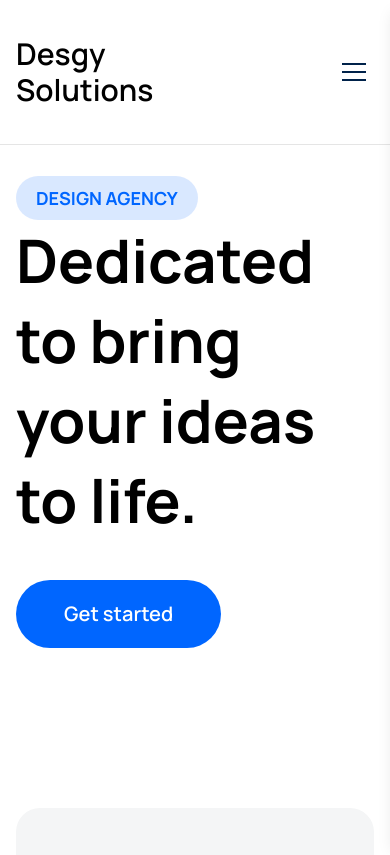
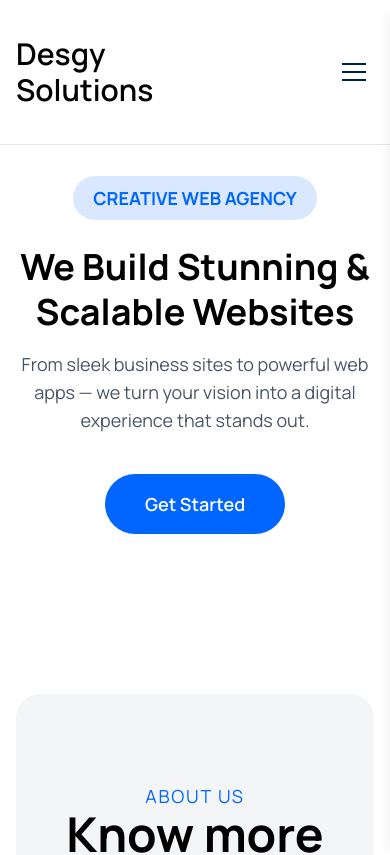
Before and after one commit to Azeesha-maker/NexoraAgency, a Next.js app: page / in a window 390 px wide. Shown: the top 855 px of the page. Built offline with nearby package versions, Linux system fonts and the light colour scheme.

Commit message:
hero section text heading only changes , and responsive done

```diff
--- a/src/app/components/Home/Hero/index.tsx
+++ b/src/app/components/Home/Hero/index.tsx
@@ -23,23 +23,29 @@ const Hero = () => {
     <section className='relative overflow-hidden z-1'>
       <div className='container mx-auto pt-24 max-w-7xl px-4'>
         <div className='grid grid-cols-12 justify-center items-center'>
-          <div className='col-span-12 xl:col-span-5 lg:col-span-6 md:col-span-12 sm:col-span-12'>
-            <div className='py-2 px-5 bg-primary/15 rounded-full w-fit'>
-              <p className='text-primary text-lg font-bold'>DESIGN AGENCY</p>
+          {/* Left Content */}
+          <div className='col-span-12 xl:col-span-5 lg:col-span-6 md:col-span-12 text-center lg:text-left'>
+            <div className='py-2 px-5 bg-primary/15 rounded-full w-fit mx-auto lg:mx-0'>
+              <p className='text-primary text-lg font-bold'>CREATIVE WEB AGENCY</p>
             </div>
-            <h1>
-              Dedicated to bring your ideas to life.
+            <h1 className='text-4xl md:text-5xl font-bold mt-6 leading-tight'>
+              We Build Stunning & Scalable Websites
             </h1>
+            <p className='text-gray-600 text-lg mt-4 max-w-xl mx-auto lg:mx-0'>
+              From sleek business sites to powerful web apps — we turn your vision into a digital experience that stands out.
+            </p>
             <Link href={'#'}>
-              <button className='bg-primary text-white text-xl font-semibold py-5 px-12 rounded-full hover:bg-darkmode hover:cursor-pointer mt-10'>
-                Get started
+              <button className='bg-primary text-white text-lg font-semibold py-4 px-10 rounded-full hover:bg-darkmode transition-all mt-10'>
+                Get Started
               </button>
             </Link>
           </div>
+
+          {/* Right Image */}
           <div className='xl:col-span-7 lg:col-span-6 lg:block hidden'>
             <Image
               src='/images/hero/banner-image.png'
-              alt='banner image'
+              alt='Creative web agency banner'
               width={600}
               height={600}
               className='w-full'
```
